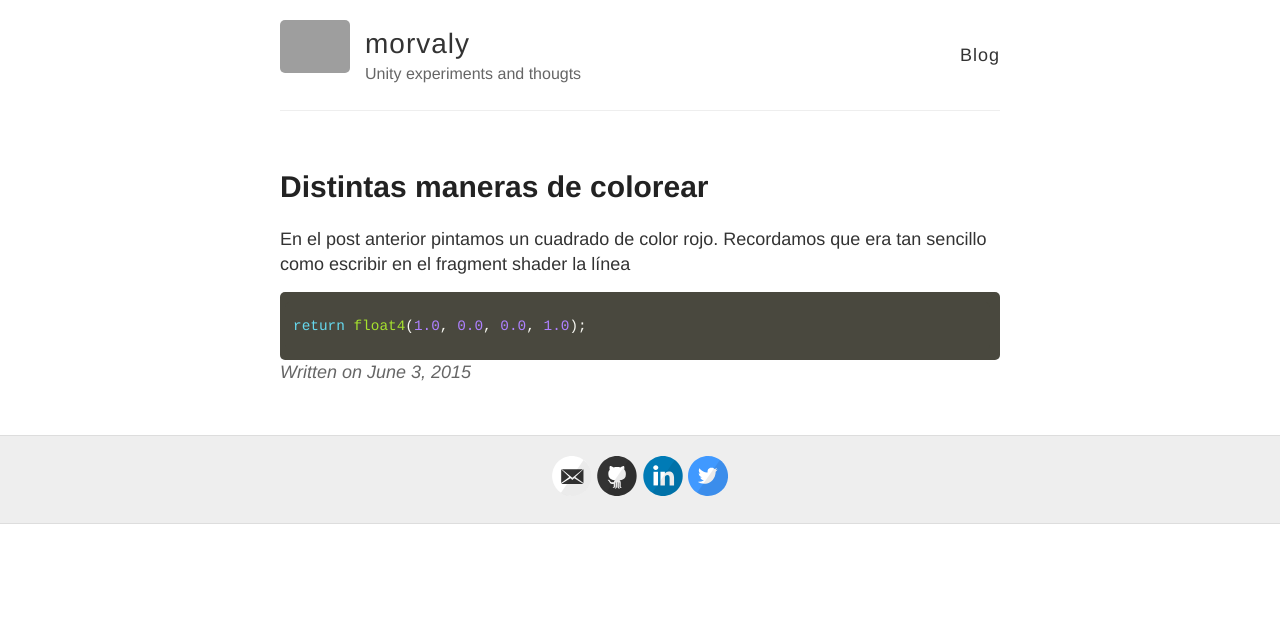
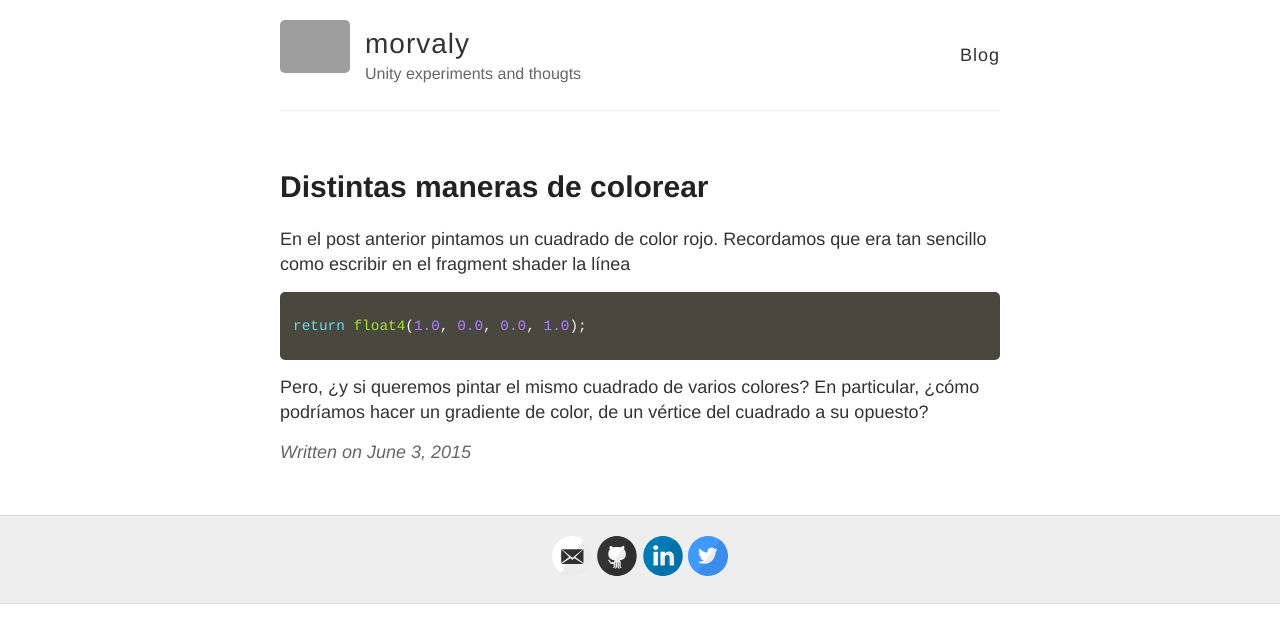
Before and after one commit to josemorval/UnityArchive, a Jekyll site: the page built from _posts/2015-06-03-distintasmaneras.md, in a window 1280 px wide. Shown: the top 643 px of the page. Built offline with Jekyll 4.4.1, drawn with Linux system fonts in a browser that asks for light colours; Markdown is read by kramdown in place of the engine named in the settings; grey boxes are pictures that could not be loaded.

Commit message:
Updated 2015-06-03-distintasmaneras.md

````diff
--- a/_posts/2015-06-03-distintasmaneras.md
+++ b/_posts/2015-06-03-distintasmaneras.md
@@ -11,3 +11,5 @@ En el post anterior pintamos un cuadrado de color rojo. Recordamos que era tan s
 ```csharp
 return float4(1.0, 0.0, 0.0, 1.0);
 ```
+
+Pero, ¿y si queremos pintar el mismo cuadrado de varios colores? En particular, ¿cómo podríamos hacer un gradiente de color, de un vértice del cuadrado a su opuesto?
````
